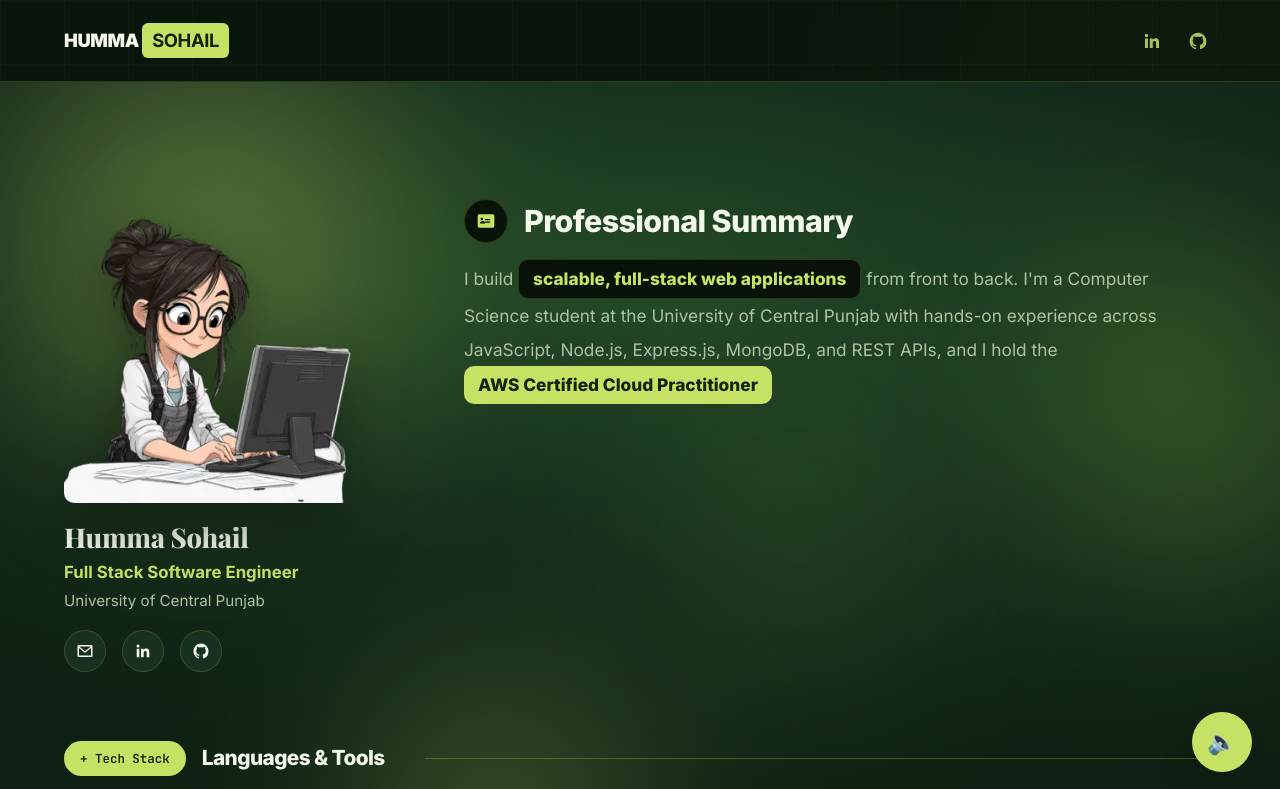
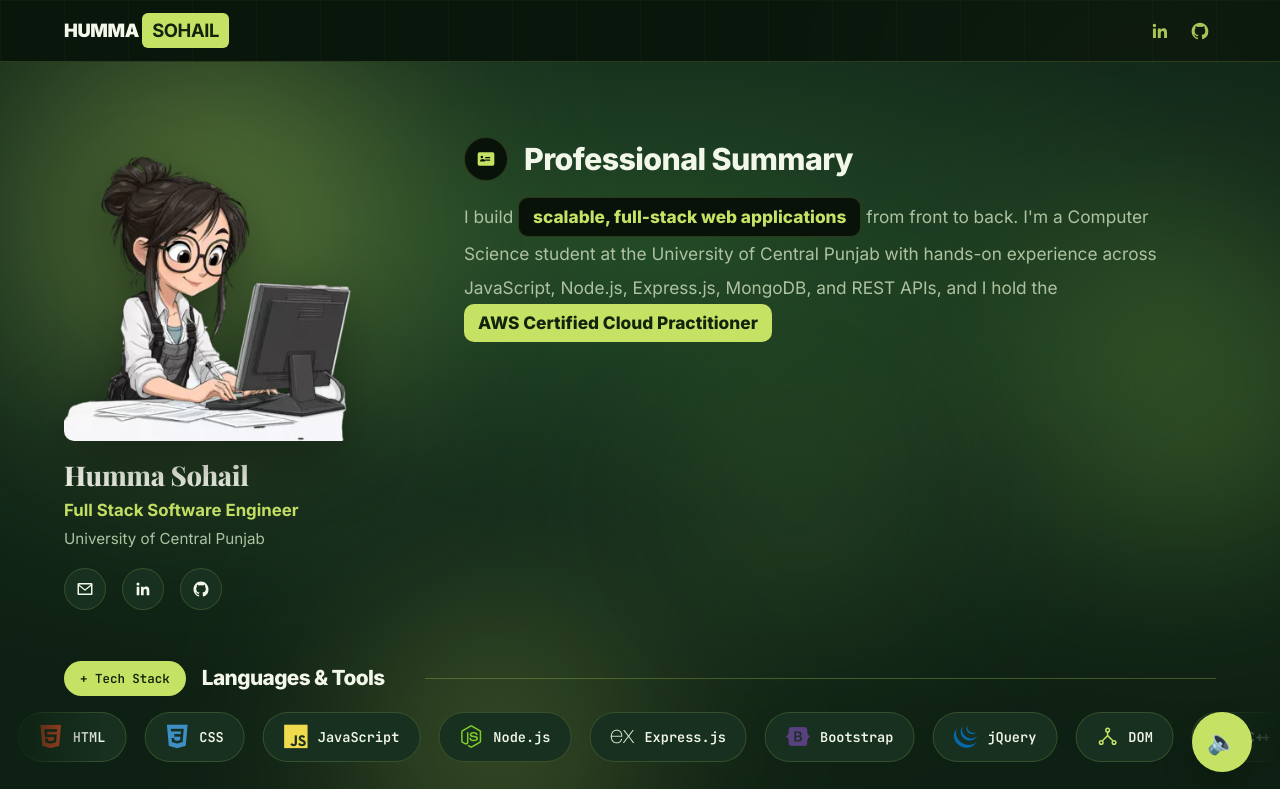
Before and after one commit to humma-sohail/portfolio, a plain HTML site: page index.html in a window 1280 px wide. Shown: the top 789 px of the page. Drawn offline with nearby package versions, Linux system fonts and the light colour scheme.

Commit message:
Shrink navbar height and size hero section around it so the tech marquee stays on screen

```diff
--- a/style.css
+++ b/style.css
@@ -43,6 +43,7 @@
   --radius: 20px;
   --shadow: 0 18px 40px -12px rgba(4,12,7,.45);
   --shadow-sm: 0 6px 18px -8px rgba(4,12,7,.32);
+  --nav-height: 60px;
 }
 
 /* ---------------- RESET ---------------- */
@@ -171,7 +172,10 @@
 
 /* ---------------- NAVBAR ---------------- */
 .navbar{
-  padding:18px 0;
+  min-height:var(--nav-height);
+  display:flex;
+  align-items:center;
+  padding:8px 0;
   background:rgba(8,18,9,.6);
   border-bottom:1px solid var(--dark-border);
 }
@@ -185,13 +189,13 @@
   text-transform:uppercase;
 }
 
-.nav-social-links{ gap:10px; }
+.nav-social-links{ gap:8px; }
 .nav-icon-link{
   display:inline-flex;
   align-items:center;
   justify-content:center;
-  width:36px;
-  height:36px;
+  width:32px;
+  height:32px;
   border-radius:50%;
   color:var(--accent);
   opacity:.85;
@@ -206,10 +210,12 @@
 
 /* ---------------- HERO ---------------- */
 .hero-section{
-  min-height:100vh;
+  /* subtract the navbar's own height so hero + navbar together fill exactly
+     one viewport — otherwise the footer marquee gets pushed past the fold */
+  min-height:calc(100vh - var(--nav-height));
   display:flex;
   flex-direction:column;
-  padding-top:clamp(48px, 9vh, 110px);
+  padding-top:clamp(32px, 6vh, 80px);
   overflow:hidden;
   background:radial-gradient(ellipse 90% 65% at 50% 25%, #234a26 0%, #12291a 55%, var(--bg) 100%);
 }
```
